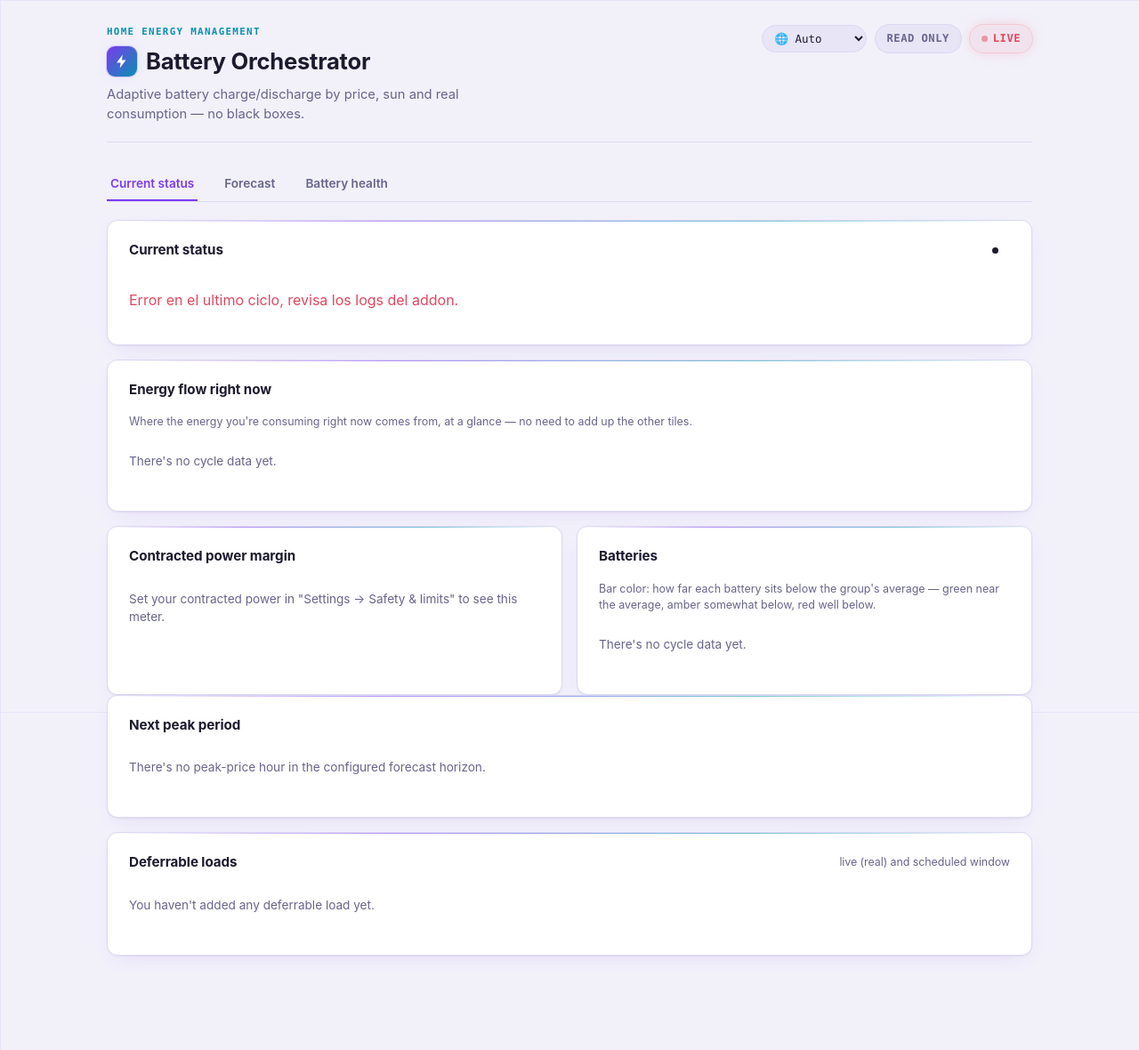
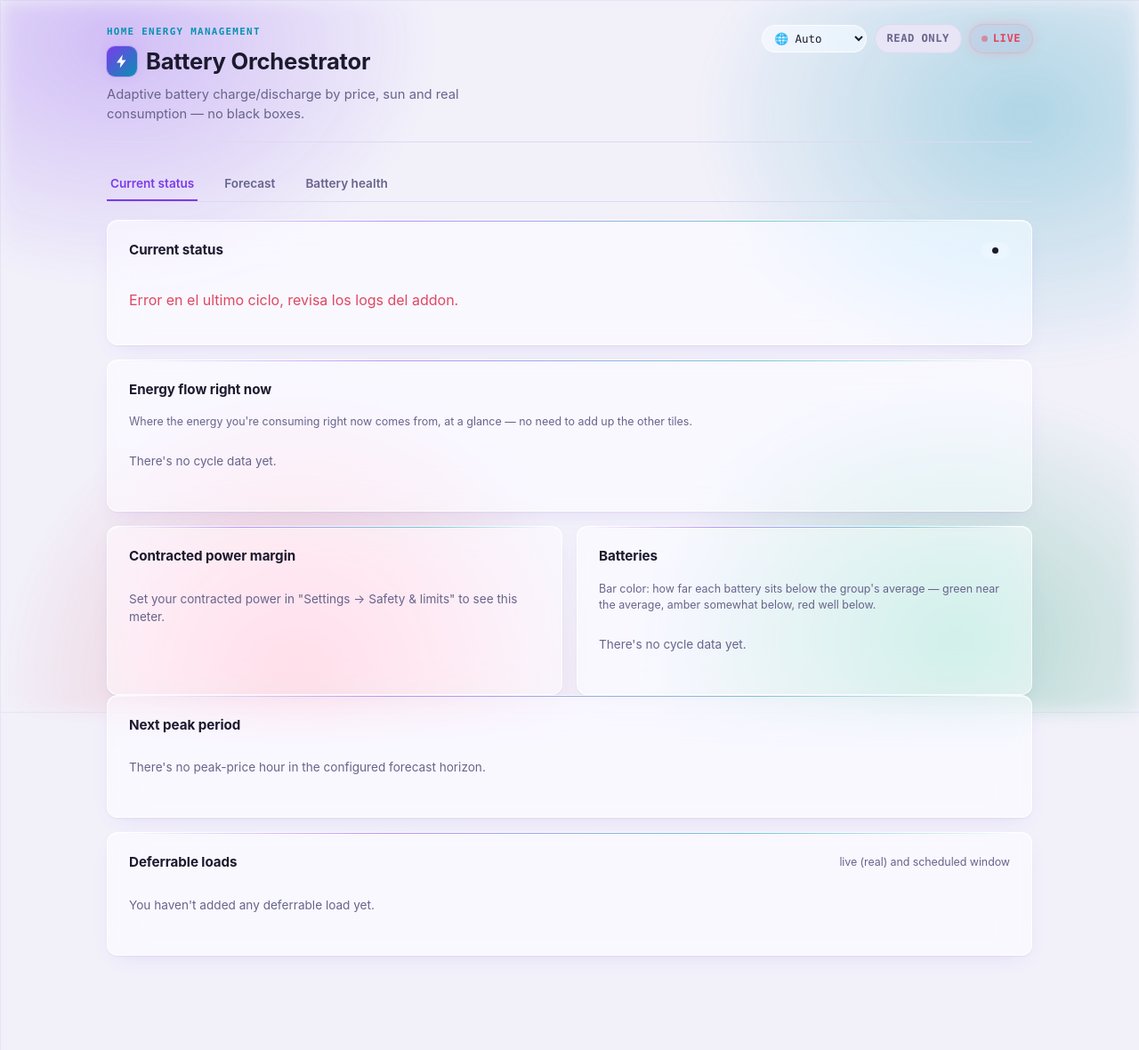
Before and after one commit to neoalarrode/Battery-Orchestrator, a Flask app: page / in a window 1280 px wide. Shown: the whole page at 89% size. Run offline with Flask 3, Linux system fonts and the light colour scheme; data that the repository does not hold is empty.

Commit message:
V0.11.27

```diff
--- a/battery_orchestrator/app/templates/index.html
+++ b/battery_orchestrator/app/templates/index.html
@@ -23,6 +26,9 @@
     --green: #34d399; --amber: #fbbf24; --red: #fb7185;
     --green-soft: #34d39920; --amber-soft: #fbbf2420; --red-soft: #fb718520;
     --radius: 12px; --shadow: 0 1px 2px rgba(0,0,0,.3), 0 8px 28px -8px rgba(139,92,246,.18);
+    --glass-bg: rgba(20, 19, 42, .48); --glass-bg-strong: rgba(20, 19, 42, .7);
+    --glass-border: rgba(255, 255, 255, .1); --glass-sheen: rgba(255, 255, 255, .08);
+    --glass-blur: blur(22px) saturate(170%); --glass-blur-soft: blur(14px) saturate(150%);
     --font-display: -apple-system, "Segoe UI", "Helvetica Neue", Arial, sans-serif;
     --font-body: -apple-system, "Segoe UI", "Helvetica Neue", Arial, sans-serif;
     --font-mono: ui-monospace, "SF Mono", "Cascadia Code", Menlo, Consolas, monospace;
@@ -35,6 +41,9 @@
       --green:#159a67; --amber:#b3790a; --red:#e0475f;
       --green-soft:#159a6715; --amber-soft:#b3790a15; --red-soft:#e0475f15;
       --shadow: 0 1px 2px rgba(28,26,46,.05), 0 8px 24px -10px rgba(124,58,237,.15);
+      --glass-bg: rgba(255, 255, 255, .52); --glass-bg-strong: rgba(255, 255, 255, .8);
+      --glass-border: rgba(255, 255, 255, .75); --glass-sheen: rgba(255, 255, 255, .9);
+      --glass-blur: blur(20px) saturate(180%); --glass-blur-soft: blur(12px) saturate(160%);
     }
   }
   :root[data-theme="light"] {
@@ -66,7 +81,25 @@
     color: var(--text);
     max-width: 1080px; margin: 0 auto; padding: 28px 20px 90px;
     line-height: 1.5; -webkit-font-smoothing: antialiased;
-  }
+    position: relative;
+  }
+  /* Manchas de color ambiente FIJAS tras todo el contenido — sin esto el
+     backdrop-filter de las superficies en vidrio no tendria nada que
+     desenfocar/refractar y el efecto seria invisible. Discretas a
+     proposito (opacidad baja): dan color de fondo, no protagonismo. */
+  body::before {
+    content: ""; position: fixed; inset: 0; z-index: -1; pointer-events: none;
+    opacity: .22;
+    background:
+      radial-gradient(560px 420px at 10% 6%, var(--accent) 0%, transparent 65%),
+      radial-gradient(620px 480px at 90% 16%, var(--accent-2) 0%, transparent 60%),
+      radial-gradient(520px 520px at 26% 96%, var(--red) 0%, transparent 65%),
+      radial-gradient(560px 460px at 84% 90%, var(--green) 0%, transparent 62%);
+    filter: blur(10px);
+  }
+  @media (prefers-color-scheme: light) { body::before { opacity: .28; } }
+  :root[data-theme="light"] body::before { opacity: .28; }
+  :root[data-theme="dark"] body::before { opacity: .22; }
   a { color: var(--accent); }
   :focus-visible { outline: 2px solid var(--accent); outline-offset: 2px; }
   ::selection { background: var(--accent); color: var(--accent-ink); }
@@ -95,13 +128,15 @@
   .topbar-right { display: flex; align-items: center; gap: 10px; flex-wrap: wrap; }
   .lang-select {
     width: auto; padding: 6px 10px; font-size: 0.78rem; font-family: var(--font-mono);
-    border-radius: 20px; background: var(--bg-alt); border: 1px solid var(--border); color: var(--text);
+    border-radius: 20px; background: var(--glass-bg); border: 1px solid var(--glass-border); color: var(--text);
+    backdrop-filter: var(--glass-blur-soft); -webkit-backdrop-filter: var(--glass-blur-soft);
     cursor: pointer;
   }
 
   .card {
-    background: var(--card); border: 1px solid var(--border); border-radius: var(--radius);
-    box-shadow: var(--shadow); padding: 22px 24px; margin-bottom: 16px;
+    background: var(--glass-bg); border: 1px solid var(--glass-border); border-radius: var(--radius);
+    backdrop-filter: var(--glass-blur); -webkit-backdrop-filter: var(--glass-blur);
+    box-shadow: var(--shadow), inset 0 1px 0 var(--glass-sheen); padding: 22px 24px; margin-bottom: 16px;
     position: relative; overflow: hidden;
   }
   .card::before {
@@ -117,8 +152,9 @@
 
   label { font-size: 0.76rem; font-weight: 600; color: var(--muted); display: block; margin: 10px 0 4px; letter-spacing: .01em; }
   input, select {
-    width: 100%; padding: 9px 11px; border-radius: 8px; border: 1px solid var(--border);
-    background: var(--bg-alt); color: var(--text); font-size: 0.9rem; font-family: var(--font-body);
+    width: 100%; padding: 9px 11px; border-radius: 8px; border: 1px solid var(--glass-border);
+    background: var(--glass-bg); color: var(--text); font-size: 0.9rem; font-family: var(--font-body);
+    backdrop-filter: var(--glass-blur-soft); -webkit-backdrop-filter: var(--glass-blur-soft);
     transition: border-color .15s;
   }
   input:hover, select:hover { border-color: var(--muted); }
@@ -199,6 +242,7 @@
   .pill {
     display: inline-flex; align-items: center; gap: 6px; padding: 6px 13px; border-radius: 20px;
     font-size: 0.76rem; font-weight: 700; letter-spacing: .04em; white-space: nowrap; font-family: var(--font-mono);
+    backdrop-filter: var(--glass-blur-soft); -webkit-backdrop-filter: var(--glass-blur-soft);
   }
   .pill-dry { background: var(--amber-soft); color: var(--amber); box-shadow: 0 0 0 1px #fbbf2433; }
   .pill-live { background: var(--red-soft); color: var(--red); box-shadow: 0 0 0 1px #fb718533, 0 0 16px -4px #fb718580; }
--- a/battery_orchestrator/config.yaml
+++ b/battery_orchestrator/config.yaml
@@ -1,5 +1,5 @@
 name: "Battery Orchestrator"
-version: "0.11.26"
+version: "0.11.27"
 slug: "battery_orchestrator"
 description: "Carga y descarga adaptativa de baterias por precio, sol y consumo real, sin cajas negras"
 url: "https://github.com/neoalarrode/Battery-Orchestrator"
```
Also changed, not shown: other parts of battery_orchestrator/app/templates/index.html (+43 -13 lines), battery_orchestrator/CHANGELOG.md.
